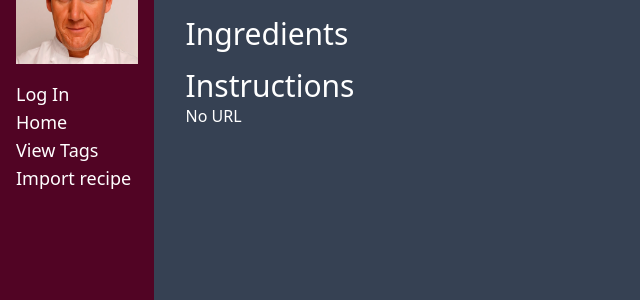
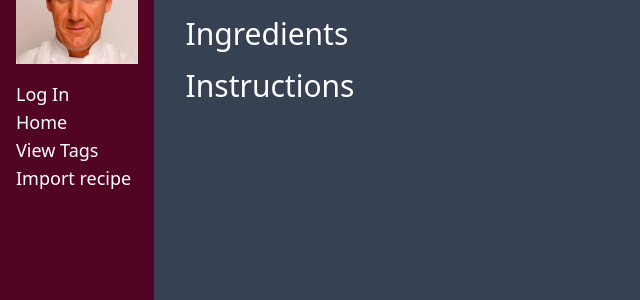
Before and after one commit to neuma2ag/347-project, a Django app: template gly/catalog/templates/catalog/recipe_detail.html in a window 1280 px wide. Shown: the part 152-452 px from the top of the page, without its empty margins (0-640 px from the left). Run offline with Django 4.2, Linux system fonts and the light colour scheme; the template is opened without the code that fills it, so the values that code supplies are empty; style sheets or scripts are compiled from the project's sources.

Commit message:
Remove duplicate original URL text

```diff
--- a/gly/catalog/templates/catalog/recipe_detail.html
+++ b/gly/catalog/templates/catalog/recipe_detail.html
@@ -38,15 +38,4 @@
 <li>{{ instruction }}</li>
 {% endfor %}
 </ol>
-
-<p>
-{% if recipe.url %}
-<a href="{{ recipe.url }}">
-    Original URL
-</a>
-{% else %}
-No URL
-{% endif %}
-</p>
-
 {% endblock %}
```
